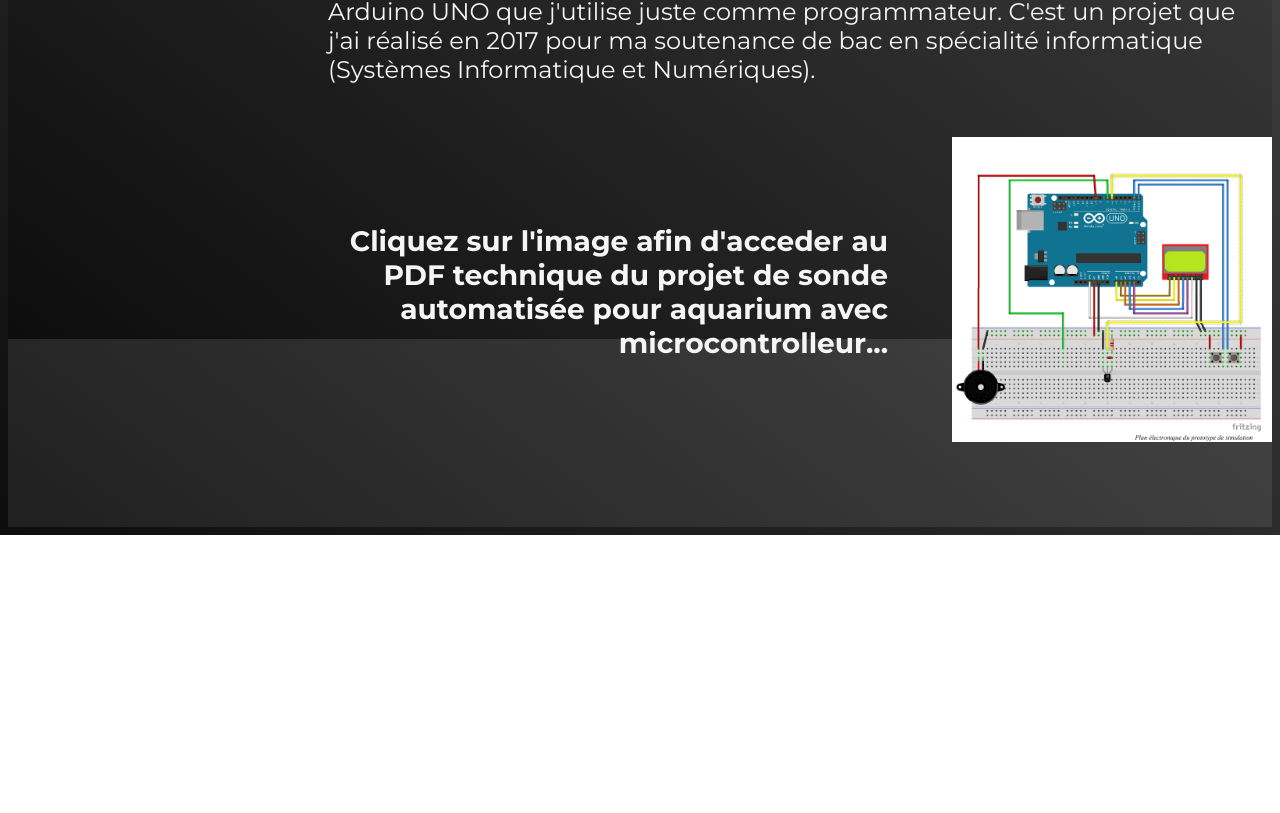
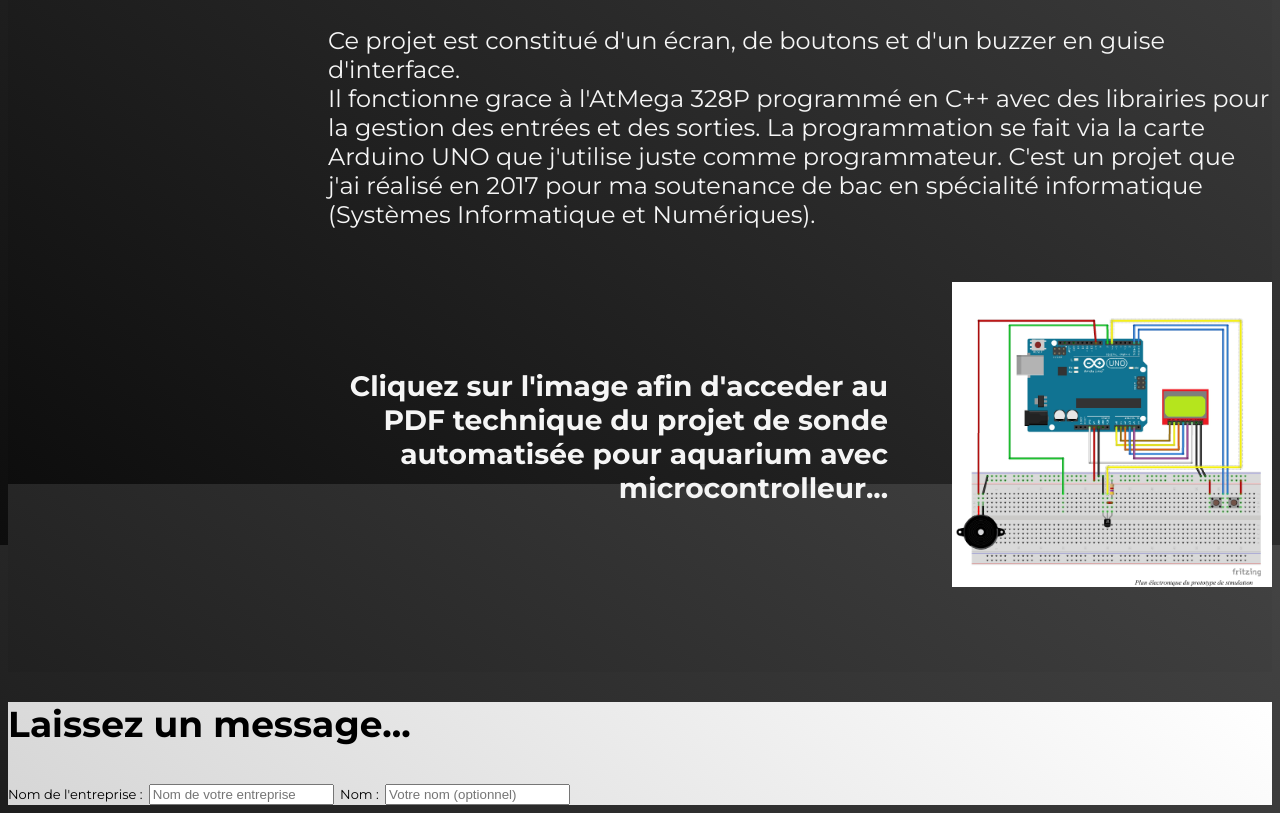
Before and after one commit to BlueSoley23/CV-Gauer, a plain HTML site: page index.html in a window 1280 px wide. Shown: the part 4255-5068 px from the top of the page. Before the commit the page ends 4790 px from the top, so only its background shows below. Drawn offline with Linux system fonts and the light colour scheme.

Commit message:
Commencement de la structure HTML des formulaires de la messagerie (Partie 6)

```diff
--- a/index.html
+++ b/index.html
@@ -63,7 +63,7 @@
           <p id="presentation">Bonjour,<br><br>
           Bienvenue sur mon CV intéractif !<br><br>
           Je suis Antoine Gauer, un jeune étudiant en développement informatique et passionné.<br> Et cela depuis ma plus jeune adolescence ! J'adore la programmation mais je m'interesse aussi à l'électronique embarquée.<br> A part ça, j'ai obtenu un Bac STI2D (sciences techniques de l'industrie et du développement durable) spécialité informatique.
-          <br>Je suis un jeune dynamique, serieux et avec l'amour du travail bien fait. Vous trouverez plus d'informations à mon sujet en parcourant ce site.<br> J'espère qu'il vous offrira une bonne experience  utilisateur... <br><br><br>
+          <br>Je suis un jeune dynamique, serieux et avec l'amour du travail bien fait. Vous trouverez plus d'informations à mon sujet en parcourant ce site.<br> J'espère qu'il vous offrira une bonne experience  utilisateur... <br><br><br><br><br><br><br><br>
           </p>
         </div>
       </div>
@@ -249,6 +249,22 @@
       <!-- Partie 6 = Espace messagerie -->
       <div id="part6">
 
+        <!--Formulaire "laisser un message..."-->
+        <h1>Laissez un message...</h1>
+        <form>
+          <label for="name">Nom de l'entreprise :</label>
+          <input type="text" id="nameEntreprise" name="nameEntreprise" placeholder="Nom de votre entreprise" required>
+
+          <label for="name">Nom :</label>
+          <input type="text" id="name" name="name" placeholder="Votre nom (optionnel)">
+
+        </form>
+
+        <!--Formulaire "satisfaction"-->
+        <form>
+
+        </form>
+
       </div>
 
     </section>
--- a/styles.css
+++ b/styles.css
@@ -239,7 +239,9 @@ ul {
     padding-top: 15vh;
 }
 
-
+#part6 label {
+    font-size: small;
+}
 
 
 
```
